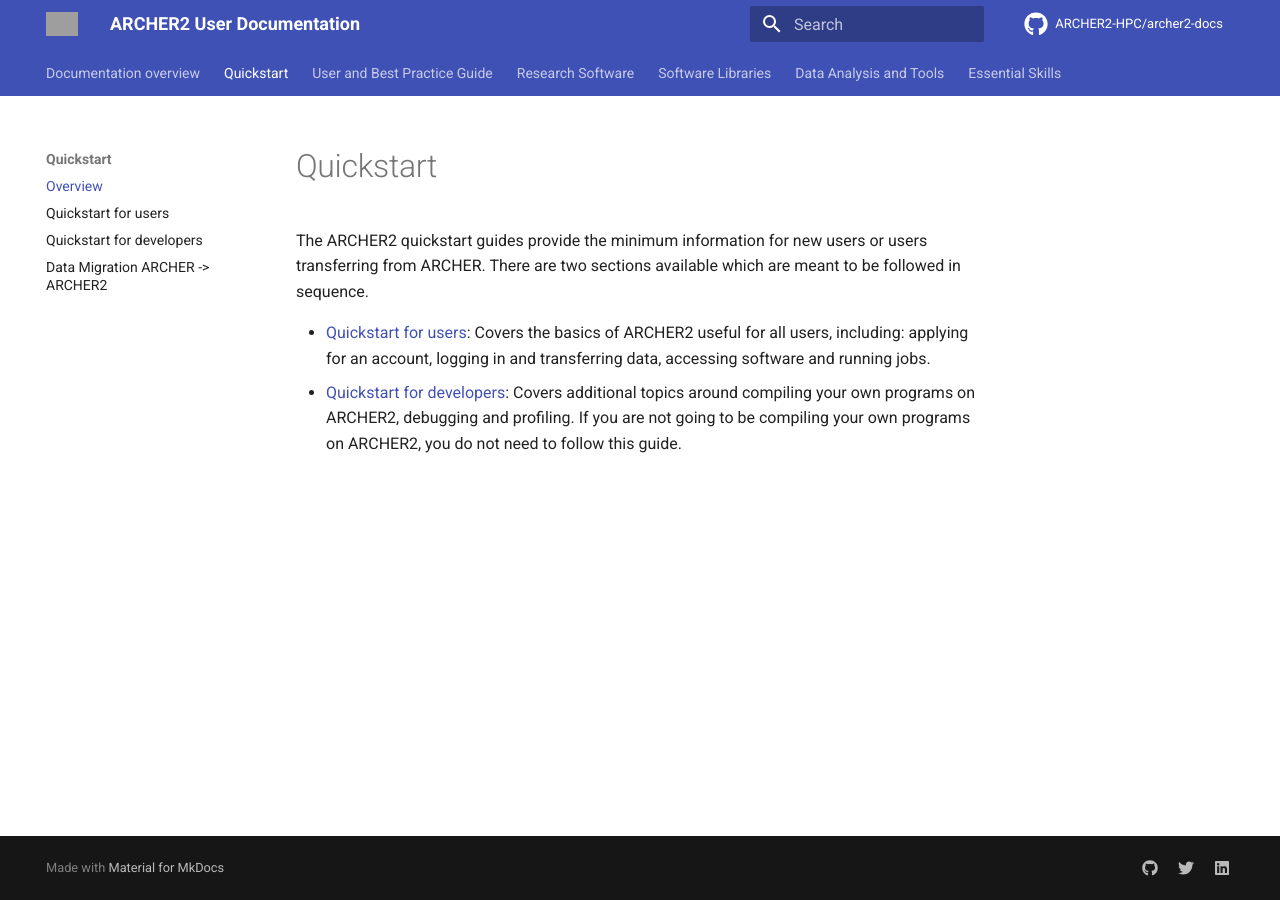
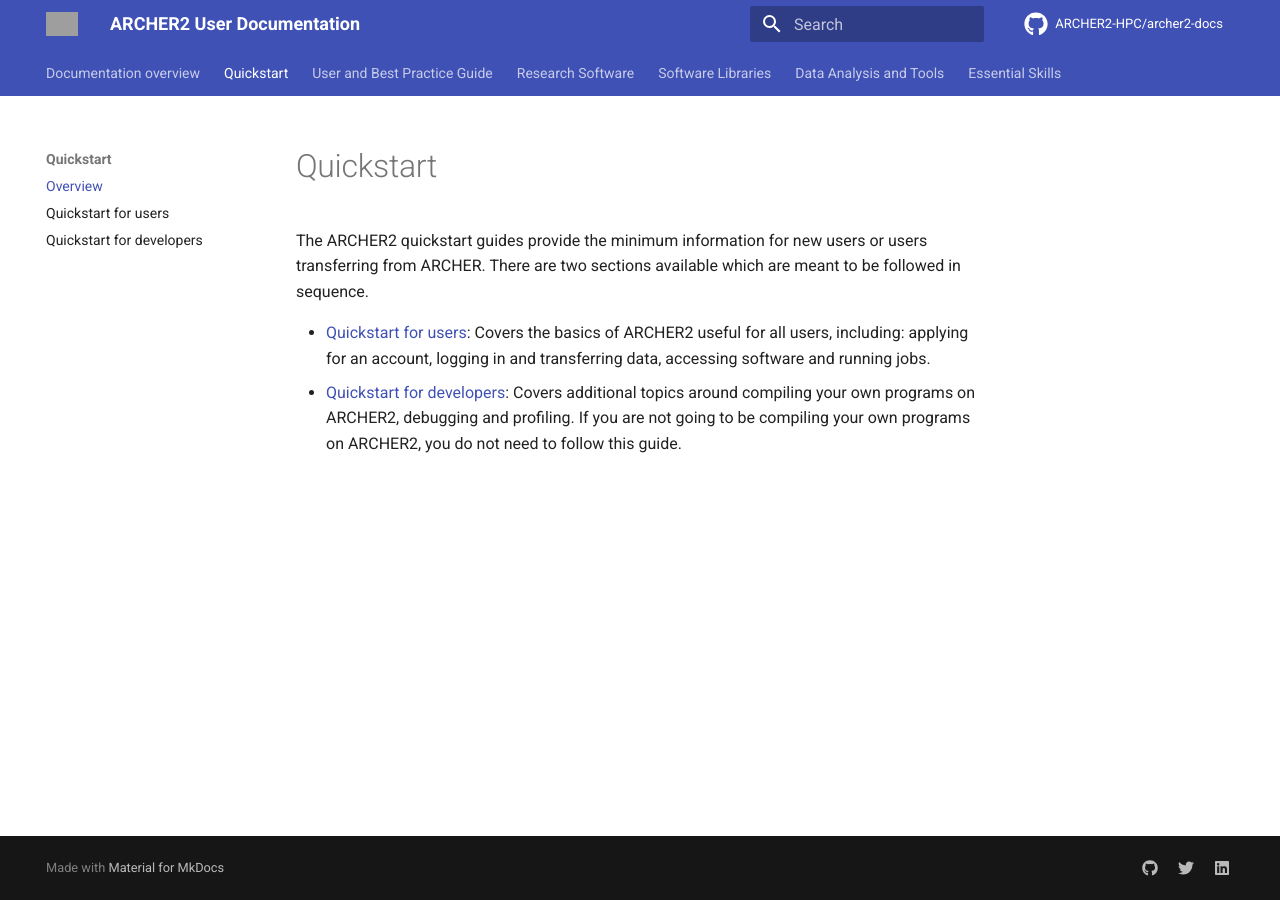
Before and after one commit to ARCHER2-HPC/archer2-docs, an MkDocs documentation site: the page built from docs/quick-start/overview.md, in a window 1280 px wide. Built offline with MkDocs 1.6.1 and Material for MkDocs 9.7.7, drawn with Linux system fonts in a browser that asks for light colours; comment, search, counter and statistics services are not loaded; grey boxes are pictures that could not be loaded.

Commit message:
Removes link to draft migration docs

```diff
--- a/mkdocs.yml
+++ b/mkdocs.yml
@@ -36,7 +36,6 @@
     - "Overview": quick-start/overview.md
     - "Quickstart for users": quick-start/quickstart-users.md
     - "Quickstart for developers": quick-start/quickstart-developers.md
-    - "Data Migration ARCHER -> ARCHER2": user-guide/data-migration.md
   - "User and Best Practice Guide":
     - "Overview": user-guide/index.md
     - "Connecting to ARCHER2": user-guide/connecting.md
```
